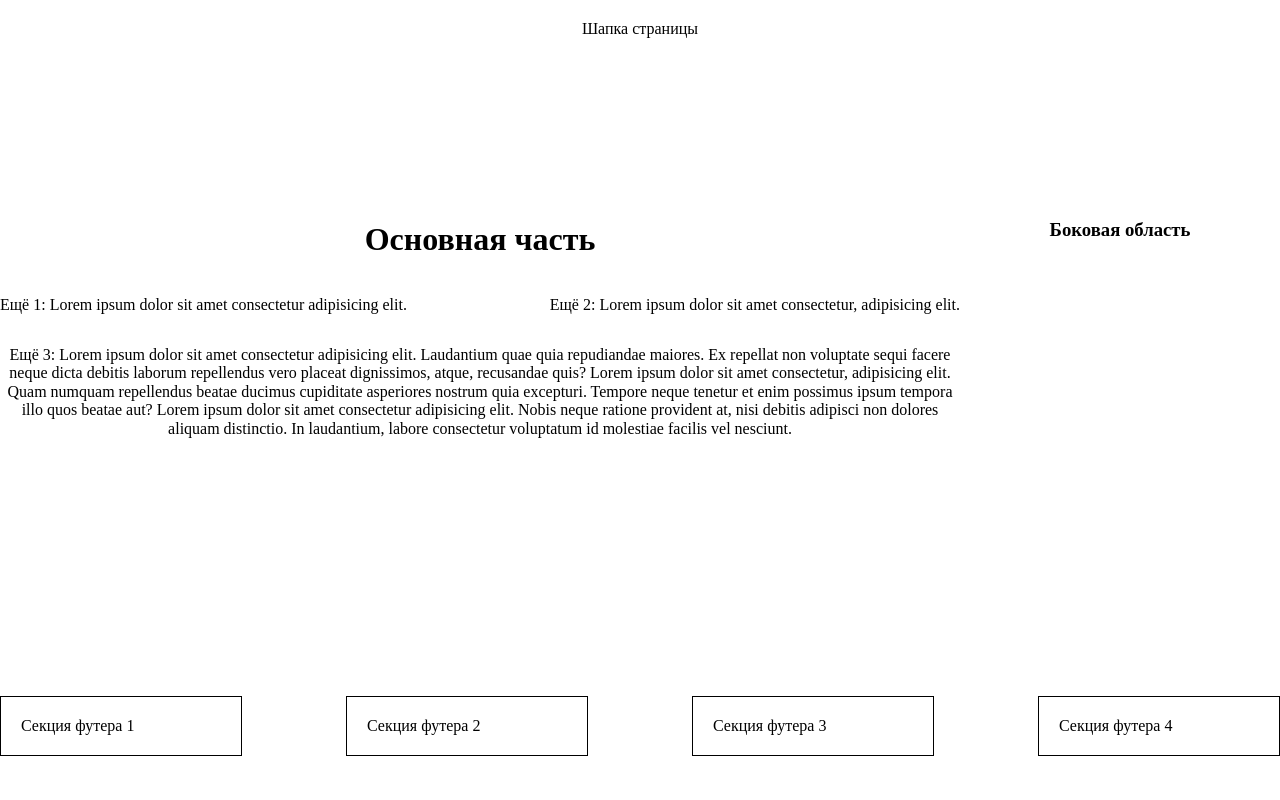
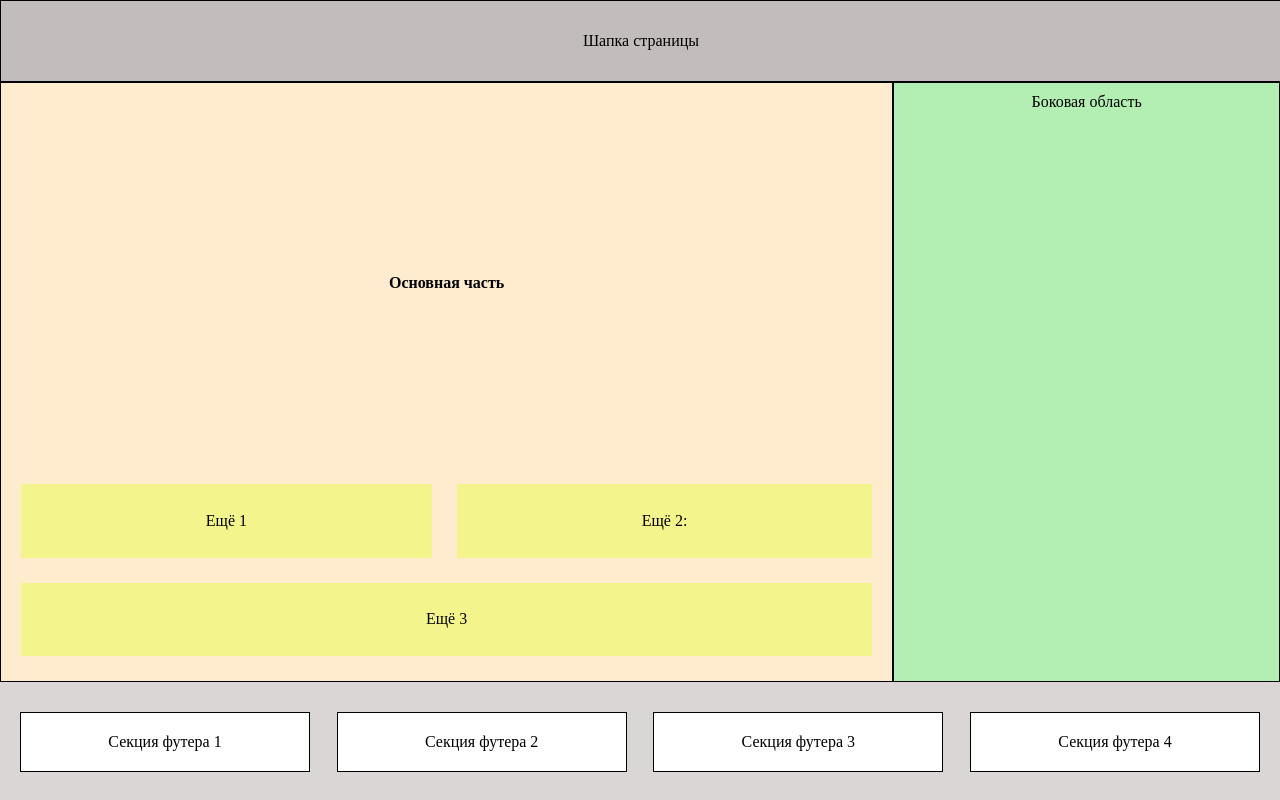
Before and after one commit to ezakirova/Week5, a plain HTML site: page index.html in a window 1280 px wide. Drawn offline with Linux system fonts and the light colour scheme.

Commit message:
revision

```diff
--- a/index.html
+++ b/index.html
@@ -9,37 +9,29 @@
     <title>Website_template</title>
   </head>
   <body>
-    <header>Шапка страницы</header>
-    <main>
-      <h1>Основная часть</h1>
-      <div class="container">
-        <p>Ещё 1: Lorem ipsum dolor sit amet consectetur adipisicing elit.</p>
-        <p>Ещё 2: Lorem ipsum dolor sit amet consectetur, adipisicing elit.</p>
-        <p>
-          Ещё 3: Lorem ipsum dolor sit amet consectetur adipisicing elit.
-          Laudantium quae quia repudiandae maiores. Ex repellat non voluptate
-          sequi facere neque dicta debitis laborum repellendus vero placeat
-          dignissimos, atque, recusandae quis? Lorem ipsum dolor sit amet
-          consectetur, adipisicing elit. Quam numquam repellendus beatae ducimus
-          cupiditate asperiores nostrum quia excepturi. Tempore neque tenetur et
-          enim possimus ipsum tempora illo quos beatae aut? Lorem ipsum dolor
-          sit amet consectetur adipisicing elit. Nobis neque ratione provident
-          at, nisi debitis adipisci non dolores aliquam distinctio. In
-          laudantium, labore consectetur voluptatum id molestiae facilis vel
-          nesciunt.
-        </p>
+    <div class="wrapper">
+      <header class="header">Шапка страницы</header>
+      <main class="container">
+        <section>
+          <h4 class="row1">Основная часть</h4>
+          <div class="rows">
+            <div class="row2">
+              <div class="box1">Ещё 1</div>
+              <div class="box2">Ещё 2:</div>
             </div>
+            <div class="row3">Ещё 3</div>
+          </div>
+        </section>
+        <aside>Боковая область</aside>
       </main>
-    <aside>
-      <h3>Боковая область</h3>
-    </aside>
       <footer>
         <div class="footercontainer">
-        <p>Секция футера 1</p>
-        <p>Секция футера 2</p>
-        <p>Секция футера 3</p>
-        <p>Секция футера 4</p>
+          <div class="box">Секция футера 1</div>
+          <div class="box">Секция футера 2</div>
+          <div class="box">Секция футера 3</div>
+          <div class="box">Секция футера 4</div>
         </div>
       </footer>
+    </div>
   </body>
 </html>
--- a/style.css
+++ b/style.css
@@ -1,37 +1,90 @@
-header {
-  height: 20vh;
-  padding: 20px;
-  text-align: center;
+.wrapper {
+  height: 100vh;
+  overflow: hidden;
 }
-main {
-  float: left;
-  height: 60vh;
-  width: 75vw;
+.header {
+  height: 10vh;
+  width: 100%;
+  display: flex;
+  justify-content: center;
+  align-items: center;
+  background-color: rgb(194, 188, 188);
+  border: 1px solid black;
+}
+.container {
+  display: flex;
+  height: 75vh;
+}
+section {
+  flex-basis: 70%;
+  border: 1px solid black;
+  background-color: blanchedalmond;
+  padding-left: 20px;
+  padding-right: 20px;
+  display: flex;
+  flex-direction: column;
+}
+
+.row1 {
+  flex-basis: 60%;
+  display: flex;
+  justify-content: center;
+  align-items: center;
+}
+.rows {
+  flex-grow: 1;
+  display: flex;
+  flex-direction: column;
+}
+.row2 {
+  flex-grow: 1;
+  display: flex;
+}
+.box1 {
+  flex-grow: 1;
+  display: flex;
+  justify-content: center;
+  align-items: center;
+  background-color: rgb(244, 244, 140);
+  margin-right: 25px;
+}
+.box2 {
+  flex-grow: 1;
+  display: flex;
+  justify-content: center;
+  align-items: center;
+  background-color: rgb(244, 244, 140);
+}
+.row3 {
+  flex-grow: 1;
+  display: flex;
+  justify-content: center;
+  align-items: center;
+  background-color: rgb(244, 244, 140);
+  margin: 25px 0 25px 0;
   text-align: center;
 }
 aside {
-  float: right;
-  height: 60vh;
-  width: 25vw;
+  flex-basis: 30%;
+  border: 1px solid black;
+  background-color: rgb(179, 239, 179);
   text-align: center;
-}
-footer {
-  clear: both;
-}
-.container {
-  display: flex;
-  justify-content: space-between;
-  flex-wrap: wrap;
-  align-items: center;
-  align-content: space-around;
+  padding: 10px;
 }
 .footercontainer {
   display: flex;
+  height: 15vh;
   flex-direction: row;
   justify-content: space-between;
+  align-items: center;
+  background-color: rgb(219, 214, 214);
+  padding-left: 20px;
+  padding-right: 20px;
 }
-footer p {
+.box {
   border: 1px solid black;
   padding: 20px;
-  width: 200px;
+  flex-basis: 20%;
+  background-color: white;
+  text-align: center;
 }
```
Lines whose indentation alone changed are shown as unchanged.
